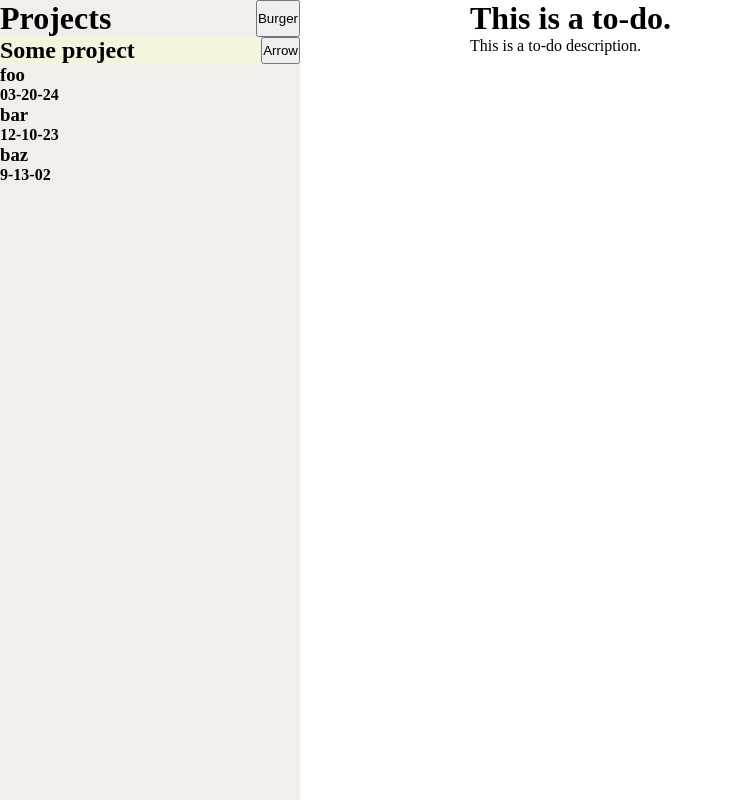
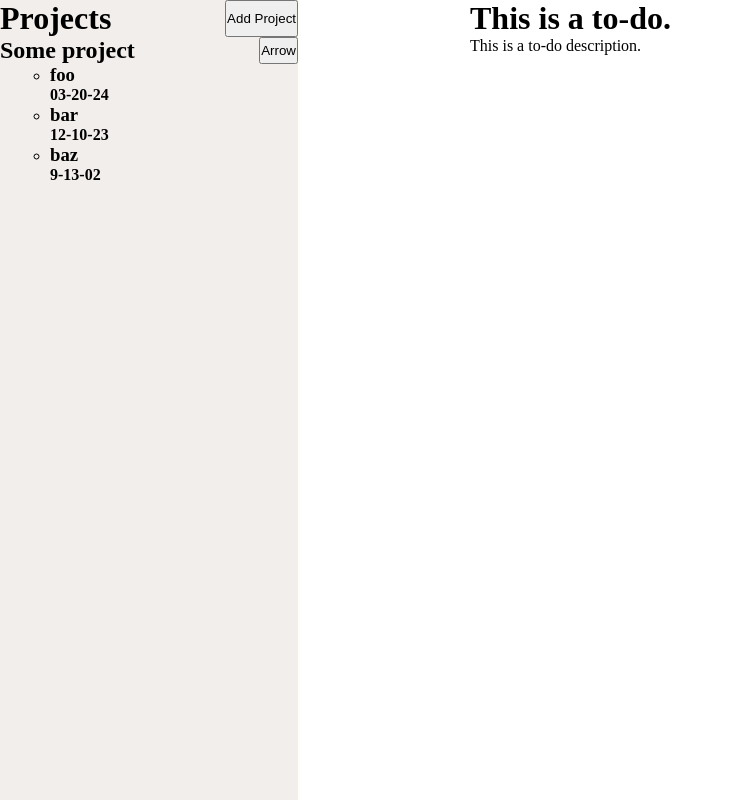
Before and after one commit to ws-9/todoodles, a plain HTML site: page index.html in a window 1280 px wide. Shown: the whole page, without its empty margins (0-733 px from the left). Drawn offline with Linux system fonts and the light colour scheme.

Commit message:
add styling to sidebar

```diff
--- a/index.html
+++ b/index.html
@@ -10,7 +10,7 @@
   <div class="sidebar">
     <div class="sidebar-top">
       <h1 class="sidebar-title">Projects</h1>
-      <button class="toggle-sidebar-btn">Burger</button>
+      <button class="toggle-sidebar-btn">Add Project</button>
     </div>
     <ul class="projects-list">
       <li class="project-item">
--- a/styles.css
+++ b/styles.css
@@ -12,11 +12,16 @@ body {
   background-color: rgb(242, 238, 235);
   height: 100vh;
   width: 300px;
+  border-right: 2px solid rgb(255, 255, 245);
 }
 
 .sidebar-top {
   display: flex;
   justify-content: space-between;
+}
+
+.todo-list {
+  padding: 0px 0px 0px 50px;
 }
 
 .main-content {
@@ -41,7 +46,6 @@ body {
 }
 
 .project-item-display {
-  background-color: beige;
   display: flex;
   justify-content: space-between;
 }
```
